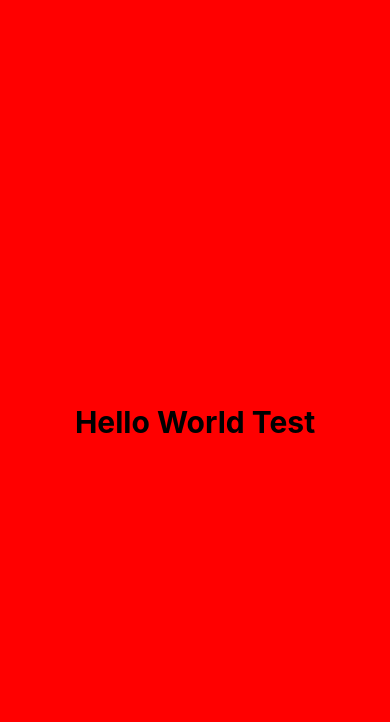
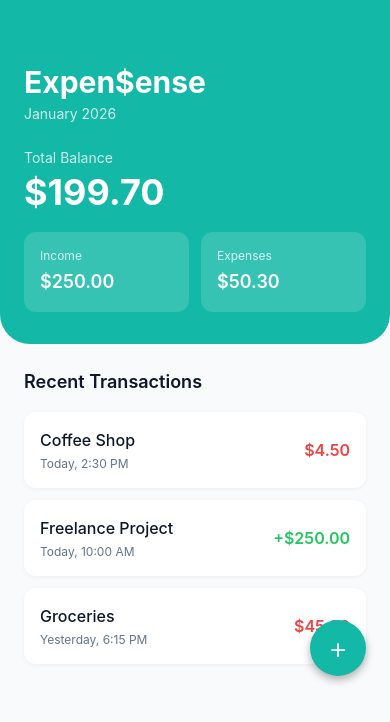
Before and after one commit to Bisheshwar-Das/ExpenSense, a React Native app: screen / in a window 390 px wide. Shown: the top 722 px of the page. Built offline with nearby package versions, Linux system fonts and the light colour scheme.

Commit message:
sample dashboard UI

```diff
--- a/src/screens/DashboardScreen.tsx
+++ b/src/screens/DashboardScreen.tsx
@@ -1,30 +1,148 @@
 import React from 'react';
-import { View, Text, StyleSheet, SafeAreaView } from 'react-native';
+import { View, Text, ScrollView, TouchableOpacity } from 'react-native';
+import { Transaction } from '../types';
 
 export default function DashboardScreen() {
+  // Mock data - we'll replace with real data later
+  const transactions: Transaction[] = [
+    {
+      id: '1',
+      title: 'Coffee Shop',
+      amount: -4.50,
+      category: 'Food',
+      date: 'Today, 2:30 PM',
+      wallet: 'Main Wallet',
+      type: 'expense'
+    },
+    {
+      id: '2',
+      title: 'Freelance Project',
+      amount: 250.00,
+      category: 'Income',
+      date: 'Today, 10:00 AM',
+      wallet: 'Main Wallet',
+      type: 'income'
+    },
+    {
+      id: '3',
+      title: 'Groceries',
+      amount: -45.80,
+      category: 'Food',
+      date: 'Yesterday, 6:15 PM',
+      wallet: 'Cash',
+      type: 'expense'
+    }
+  ];
+
+  // Calculate totals from transactions
+  const totalIncome = transactions
+    .filter(t => t.type === 'income')
+    .reduce((sum, t) => sum + t.amount, 0);
+
+  const totalExpense = transactions
+    .filter(t => t.type === 'expense')
+    .reduce((sum, t) => sum + Math.abs(t.amount), 0);
+
+  const totalBalance = totalIncome - totalExpense;
+
   return (
-    <SafeAreaView style={styles.container}>
-      <View style={styles.inner}>
-        <Text style={styles.text}>Hello World Test</Text>
+    <ScrollView className="flex-1 bg-background">
+      {/* Header with Teal Background */}
+      <View className="bg-primary pt-16 pb-8 px-6 rounded-b-[30px]">
+        {/* App Name */}
+        <Text className="text-white text-3xl font-bold mb-1">
+          Expen$ense
+        </Text>
+        <Text className="text-white/80 text-sm mb-6">
+          January 2026
+        </Text>
+
+        {/* Total Balance Card */}
+        <View className="mb-5">
+          <Text className="text-white/80 text-sm mb-1">
+            Total Balance
+          </Text>
+          <Text className="text-white text-4xl font-bold">
+            ${totalBalance.toFixed(2)}
+          </Text>
+        </View>
+
+        {/* Income and Expense Summary Row */}
+        <View className="flex-row gap-3">
+          {/* Income Card */}
+          <View className="flex-1 bg-white/15 p-4 rounded-xl">
+            <Text className="text-white/80 text-xs mb-1">Income</Text>
+            <Text className="text-white text-lg font-semibold">
+              ${totalIncome.toFixed(2)}
+            </Text>
+          </View>
+
+          {/* Expense Card */}
+          <View className="flex-1 bg-white/15 p-4 rounded-xl">
+            <Text className="text-white/80 text-xs mb-1">Expenses</Text>
+            <Text className="text-white text-lg font-semibold">
+              ${totalExpense.toFixed(2)}
+            </Text>
+          </View>
+        </View>
       </View>
-    </SafeAreaView>
+
+      {/* Recent Transactions Section */}
+      <View className="p-6">
+        <Text className="text-textPrimary text-lg font-semibold mb-4">
+          Recent Transactions
+        </Text>
+
+        {/* Transaction List */}
+        {transactions.map((transaction) => (
+          <View
+            key={transaction.id}
+            className="bg-card p-4 rounded-xl mb-3 flex-row justify-between items-center"
+            style={{
+              shadowColor: '#000',
+              shadowOffset: { width: 0, height: 1 },
+              shadowOpacity: 0.05,
+              shadowRadius: 4,
+              elevation: 2,
+            }}
+          >
+            {/* Left Side: Transaction Info */}
+            <View>
+              <Text className="text-textPrimary font-medium text-base mb-1">
+                {transaction.title}
+              </Text>
+              <Text className="text-textSecondary text-xs">
+                {transaction.date}
+              </Text>
+            </View>
+
+            {/* Right Side: Amount */}
+            <Text
+              className={`text-base font-semibold ${
+                transaction.type === 'income' ? 'text-income' : 'text-expense'
+              }`}
+            >
+              {transaction.type === 'income' ? '+' : ''}
+              ${Math.abs(transaction.amount).toFixed(2)}
+            </Text>
+          </View>
+        ))}
+      </View>
+
+      {/* Floating Action Button (Add Transaction) */}
+      <TouchableOpacity
+        className="absolute bottom-6 right-6 w-14 h-14 bg-primary rounded-full items-center justify-center"
+        style={{
+          shadowColor: '#000',
+          shadowOffset: { width: 0, height: 4 },
+          shadowOpacity: 0.3,
+          shadowRadius: 8,
+          elevation: 8,
+        }}
+        onPress={() => console.log('Add transaction pressed')}
+      >
+        <Text className="text-white text-3xl font-light">+</Text>
+      </TouchableOpacity>
+    </ScrollView>
   );
 }
-
-const styles = StyleSheet.create({
-  container: {
-    flex: 1,
-    backgroundColor: '#F8FAFC',
-  },
-  inner: {
-    flex: 1,
-    justifyContent: 'center',
-    alignItems: 'center',
-    backgroundColor: 'red', // Temporary - so we can see if anything renders
-  },
-  text: {
-    fontSize: 30,
-    color: 'black',
-    fontWeight: 'bold',
-  },
-});
```
